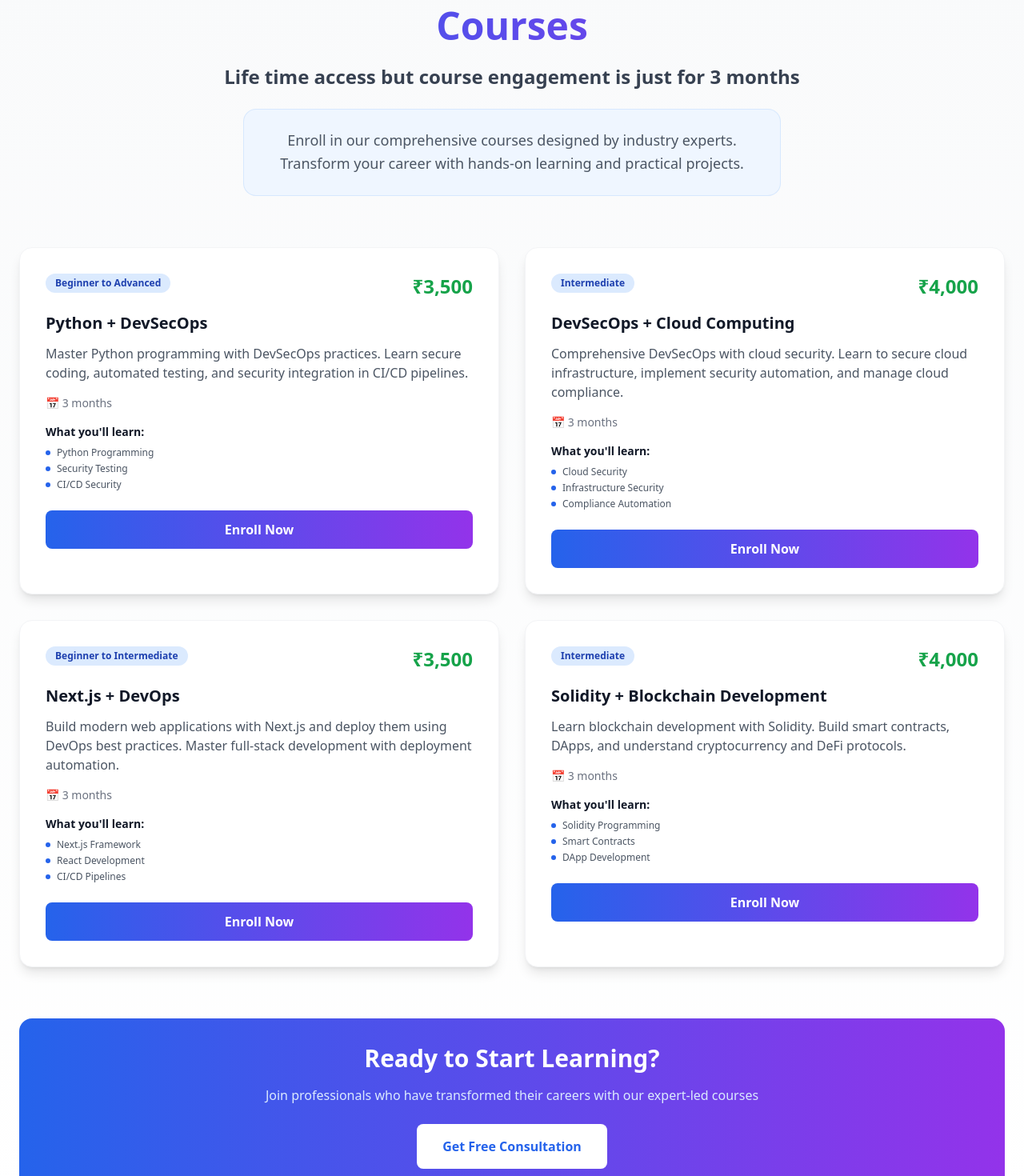
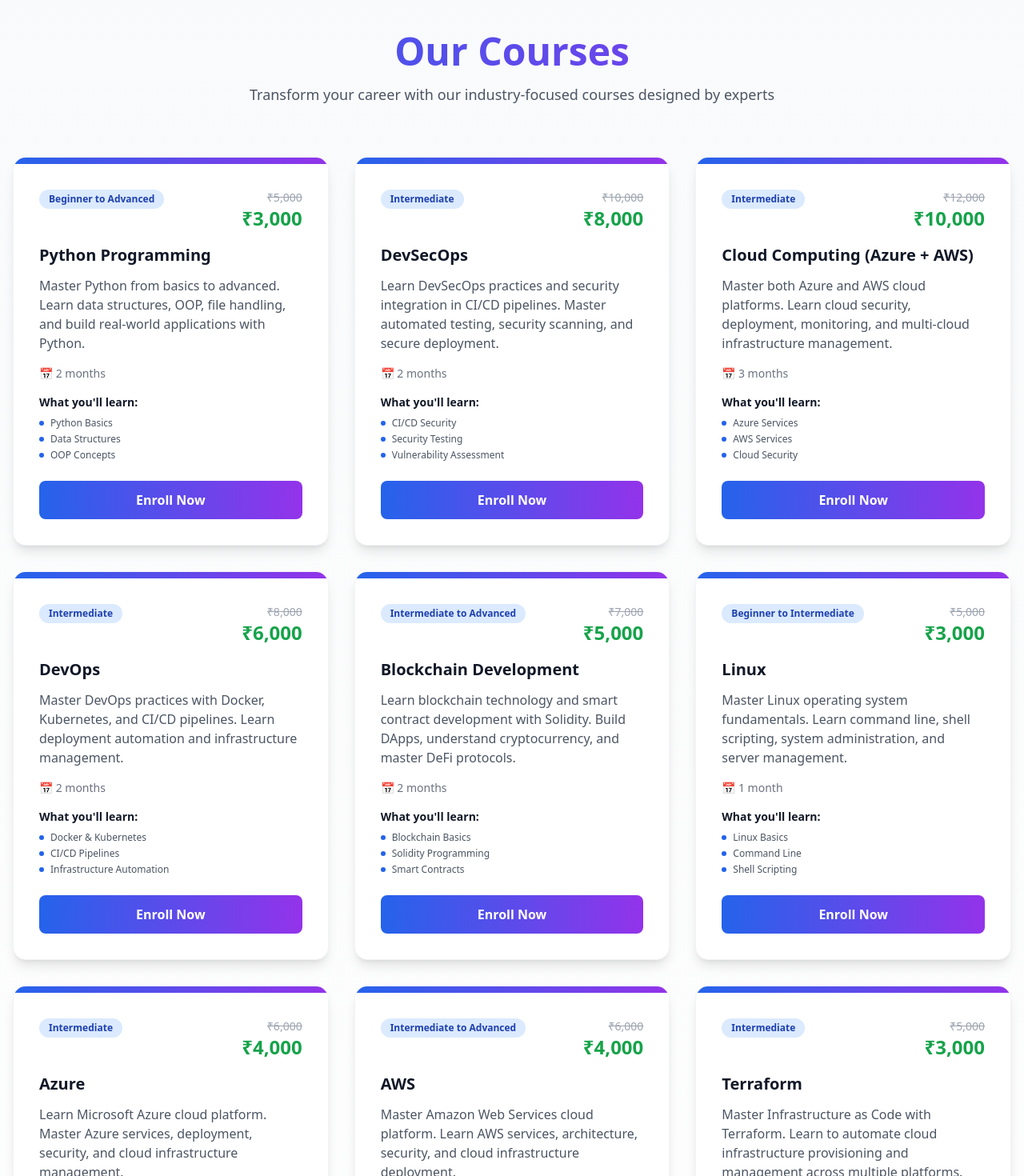
Before and after one commit to miracl-in/miracl-in.github.io, a Next.js app: page /courses in a window 1280 px wide. Shown: the part 140-1610 px from the top of the page at 80% size. Built offline with nearby package versions, Linux system fonts and the light colour scheme.

Commit message:
Update page.tsx

```diff
--- a/app/courses/page.tsx
+++ b/app/courses/page.tsx
@@ -1,80 +1,171 @@
 const courses = [
   {
     id: 1,
-    name: "Python + DevSecOps",
-    description: "Master Python programming with DevSecOps practices. Learn secure coding, automated testing, and security integration in CI/CD pipelines.",
-    duration: "3 months",
-    price: "₹3,500",
-    features: ["Python Programming", "Security Testing", "CI/CD Security", "Vulnerability Assessment", "Secure Code Review"],
+    name: "Python Programming",
+    description: "Master Python from basics to advanced. Learn data structures, OOP, file handling, and build real-world applications with Python.",
+    duration: "2 months",
+    price: "₹3,000",
+    originalPrice: "₹5,000",
+    features: ["Python Basics", "Data Structures", "OOP Concepts", "File Handling", "Real-world Projects"],
     instructor: "fsociety.in",
     level: "Beginner to Advanced"
   },
   {
     id: 2,
-    name: "DevSecOps + Cloud Computing",
-    description: "Comprehensive DevSecOps with cloud security. Learn to secure cloud infrastructure, implement security automation, and manage cloud compliance.",
-    duration: "3 months",
-    price: "₹4,000",
-    features: ["Cloud Security", "Infrastructure Security", "Compliance Automation", "Security Monitoring", "Incident Response"],
+    name: "DevSecOps",
+    description: "Learn DevSecOps practices and security integration in CI/CD pipelines. Master automated testing, security scanning, and secure deployment.",
+    duration: "2 months",
+    price: "₹8,000",
+    originalPrice: "₹10,000",
+    features: ["CI/CD Security", "Security Testing", "Vulnerability Assessment", "Secure Code Review", "Automation Tools"],
     instructor: "fsociety.in",
     level: "Intermediate"
   },
   {
     id: 3,
-    name: "Next.js + DevOps",
-    description: "Build modern web applications with Next.js and deploy them using DevOps best practices. Master full-stack development with deployment automation.",
+    name: "Cloud Computing (Azure + AWS)",
+    description: "Master both Azure and AWS cloud platforms. Learn cloud security, deployment, monitoring, and multi-cloud infrastructure management.",
     duration: "3 months",
-    price: "₹3,500",
-    features: ["Next.js Framework", "React Development", "CI/CD Pipelines", "Docker Deployment", "Cloud Hosting"],
+    price: "₹10,000",
+    originalPrice: "₹12,000",
+    features: ["Azure Services", "AWS Services", "Cloud Security", "Multi-Cloud Strategy", "Infrastructure Management"],
+    instructor: "fsociety.in",
+    level: "Intermediate"
+  },
+  {
+    id: 4,
+    name: "DevOps",
+    description: "Master DevOps practices with Docker, Kubernetes, and CI/CD pipelines. Learn deployment automation and infrastructure management.",
+    duration: "2 months",
+    price: "₹6,000",
+    originalPrice: "₹8,000",
+    features: ["Docker & Kubernetes", "CI/CD Pipelines", "Infrastructure Automation", "Deployment Strategies", "Monitoring & Logging"],
+    instructor: "fsociety.in",
+    level: "Intermediate"
+  },
+  {
+    id: 5,
+    name: "Blockchain Development",
+    description: "Learn blockchain technology and smart contract development with Solidity. Build DApps, understand cryptocurrency, and master DeFi protocols.",
+    duration: "2 months",
+    price: "₹5,000",
+    originalPrice: "₹7,000",
+    features: ["Blockchain Basics", "Solidity Programming", "Smart Contracts", "DApp Development", "Web3 & DeFi"],
+    instructor: "fsociety.in",
+    level: "Intermediate to Advanced"
+  },
+  {
+    id: 6,
+    name: "Linux",
+    description: "Master Linux operating system fundamentals. Learn command line, shell scripting, system administration, and server management.",
+    duration: "1 month",
+    price: "₹3,000",
+    originalPrice: "₹5,000",
+    features: ["Linux Basics", "Command Line", "Shell Scripting", "System Administration", "Server Management"],
     instructor: "fsociety.in",
     level: "Beginner to Intermediate"
   },
   {
-    id: 4,
-    name: "Solidity + Blockchain Development",
-    description: "Learn blockchain development with Solidity. Build smart contracts, DApps, and understand cryptocurrency and DeFi protocols.",
-    duration: "3 months",
+    id: 7,
+    name: "Azure",
+    description: "Learn Microsoft Azure cloud platform. Master Azure services, deployment, security, and cloud infrastructure management.",
+    duration: "2 months",
     price: "₹4,000",
-    features: ["Solidity Programming", "Smart Contracts", "DApp Development", "Web3 Integration", "DeFi Protocols"],
+    originalPrice: "₹6,000",
+    features: ["Azure Services", "Cloud Deployment", "Azure Security", "Resource Management", "Azure DevOps"],
     instructor: "fsociety.in",
     level: "Intermediate"
+  },
+  {
+    id: 8,
+    name: "AWS",
+    description: "Master Amazon Web Services cloud platform. Learn AWS services, architecture, security, and cloud infrastructure deployment.",
+    duration: "2 months",
+    price: "₹4,000",
+    originalPrice: "₹6,000",
+    features: ["AWS Services", "Cloud Architecture", "AWS Security", "EC2 & S3", "Lambda & CloudFormation"],
+    instructor: "fsociety.in",
+    level: "Intermediate to Advanced"
+  },
+  {
+    id: 9,
+    name: "Terraform",
+    description: "Master Infrastructure as Code with Terraform. Learn to automate cloud infrastructure provisioning and management across multiple platforms.",
+    duration: "1 month",
+    price: "₹3,000",
+    originalPrice: "₹5,000",
+    features: ["Infrastructure as Code", "Terraform Basics", "Multi-Cloud Deployment", "State Management", "Automation & Modules"],
+    instructor: "fsociety.in",
+    level: "Intermediate"
+  },
+  {
+    id: 10,
+    name: "AI Agents & Agentic AI",
+    description: "Learn to build intelligent AI agents and agentic systems. Master LLMs, autonomous agents, and AI-powered automation for real-world applications.",
+    duration: "2 months",
+    price: "₹10,000",
+    originalPrice: "₹12,000",
+    features: ["AI Fundamentals", "LLM Integration", "Autonomous Agents", "AI Automation", "Real-world AI Projects"],
+    instructor: "fsociety.in",
+    level: "Intermediate to Advanced"
+  },
+  {
+    id: 11,
+    name: "Full Stack AI + DevSecOps + Cloud Course",
+    description: "Comprehensive 5-month program covering AI development, full-stack applications, DevSecOps practices, and cloud infrastructure. Build intelligent, secure, scalable applications from development to production.",
+    duration: "5 months",
+    price: "₹23,000",
+    originalPrice: "₹25,000",
+    features: ["AI & Machine Learning", "Full Stack Development", "DevSecOps Integration", "Cloud Infrastructure", "Production Deployment"],
+    instructor: "fsociety.in",
+    level: "Beginner to Advanced"
+  },
+  {
+    id: 12,
+    name: "Job Assistance & Confidence Boosting Programme",
+    description: "FREE for Full Stack course students! Comprehensive career support including resume building, interview preparation, mock interviews, and confidence building sessions to help you land your dream job.",
+    duration: "Ongoing Support",
+    price: "FREE",
+    originalPrice: "with Full Stack Course",
+    features: ["Resume Building", "Interview Preparation", "Mock Interviews", "Confidence Building", "Career Guidance"],
+    instructor: "fsociety.in",
+    level: "All Levels"
   }
 ]
 
 export default function CoursesPage() {
   return (
-    <section className="min-h-screen bg-gradient-to-b from-gray-50 to-white">
-      <div className="max-w-7xl mx-auto px-6 py-16">
-        <div className="text-center mb-16 space-y-6">
-          <h1 className="text-5xl font-extrabold bg-gradient-to-r from-blue-600 to-purple-600 bg-clip-text text-transparent">
-            Courses
+    <div className="min-h-screen bg-gradient-to-b from-gray-50 to-white py-16 md:py-24">
+      <div className="max-w-7xl mx-auto px-4">
+
+        <div className="text-center mb-16">
+          <h1 className="text-4xl md:text-5xl font-bold bg-gradient-to-r from-blue-600 to-purple-600 bg-clip-text text-transparent mb-4">
+            Our Courses
           </h1>
-          <h2 className="text-2xl font-semibold text-gray-700 max-w-4xl mx-auto">
-            Life time access but course engagement is just for 3 months
-          </h2>
-          <div className="bg-blue-50 rounded-2xl p-6 max-w-2xl mx-auto border border-blue-200/50">
-            <p className="text-lg text-gray-600 leading-relaxed">
-              Enroll in our comprehensive courses designed by industry experts.
-              <br />
-              Transform your career with hands-on learning and practical projects.
-            </p>
-          </div>
+          <p className="text-gray-600 text-lg max-w-2xl mx-auto">
+            Transform your career with our industry-focused courses designed by experts
+          </p>
         </div>
 
-        <div className="mt-12">
-
-        <div className="grid grid-cols-1 lg:grid-cols-2 gap-6 md:gap-8">
+        <div className="grid md:grid-cols-2 lg:grid-cols-3 gap-6 md:gap-8">
           {courses.map((course) => (
             <div
               key={course.id}
-              className="bg-white rounded-2xl shadow-lg hover:shadow-2xl transition-all duration-300 transform hover:-translate-y-2 border border-gray-100 overflow-hidden"
+              className="bg-white rounded-2xl shadow-lg hover:shadow-2xl transition-all duration-300 overflow-hidden group hover:-translate-y-2 border border-gray-100"
             >
+              <div className="h-2 bg-gradient-to-r from-blue-600 to-purple-600"></div>
+
               <div className="p-6 md:p-8">
                 <div className="flex justify-between items-start mb-4">
                   <span className="px-3 py-1 bg-blue-100 text-blue-800 text-xs font-semibold rounded-full">
                     {course.level}
                   </span>
-                  <span className="text-2xl font-bold text-green-600">{course.price}</span>
+                  <div className="text-right">
+                    {course.originalPrice && (
+                      <span className="text-sm text-gray-400 line-through block">{course.originalPrice}</span>
+                    )}
+                    <span className="text-2xl font-bold text-green-600">{course.price}</span>
+                  </div>
                 </div>
 
                 <h2 className="text-lg md:text-xl font-bold text-gray-900 mb-3">
@@ -104,7 +195,10 @@ export default function CoursesPage() {
                   </ul>
                 </div>
 
-                <a href="/contact" className="block w-full px-4 md:px-6 py-2.5 md:py-3 bg-gradient-to-r from-blue-600 to-purple-600 text-white font-semibold rounded-lg hover:from-blue-700 hover:to-purple-700 transition-all duration-300 transform hover:scale-105 text-center text-sm md:text-base">
+                <a
+                  href="/contact"
+                  className="block w-full text-center px-6 py-3 bg-gradient-to-r from-blue-600 to-purple-600 text-white font-semibold rounded-lg hover:shadow-lg transition-all transform hover:scale-105"
+                >
                   Enroll Now
                 </a>
               </div>
@@ -112,22 +206,7 @@ export default function CoursesPage() {
           ))}
         </div>
 
-        <div className="text-center mt-16">
-          <div className="bg-gradient-to-r from-blue-600 to-purple-600 rounded-2xl p-8 text-white">
-            <h2 className="text-3xl font-bold mb-4">Ready to Start Learning?</h2>
-            <p className="text-base text-blue-100 mb-6 max-w-2xl mx-auto">
-              Join professionals who have transformed their careers with our expert-led courses
-            </p>
-            <a
-              href="/contact"
-              className="inline-block px-8 py-4 bg-white text-blue-600 font-semibold rounded-lg hover:bg-gray-100 transition-all duration-300 transform hover:scale-105"
-            >
-              Get Free Consultation
-            </a>
-          </div>
-        </div>
-        </div>
       </div>
-    </section>
+    </div>
   )
 }
```
